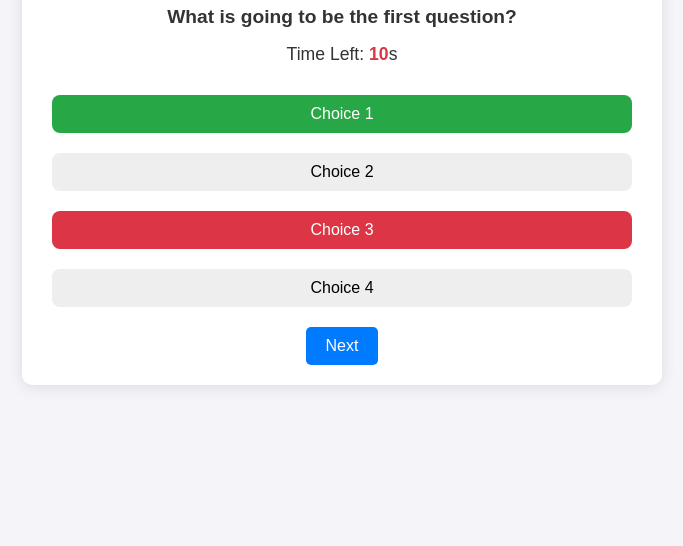
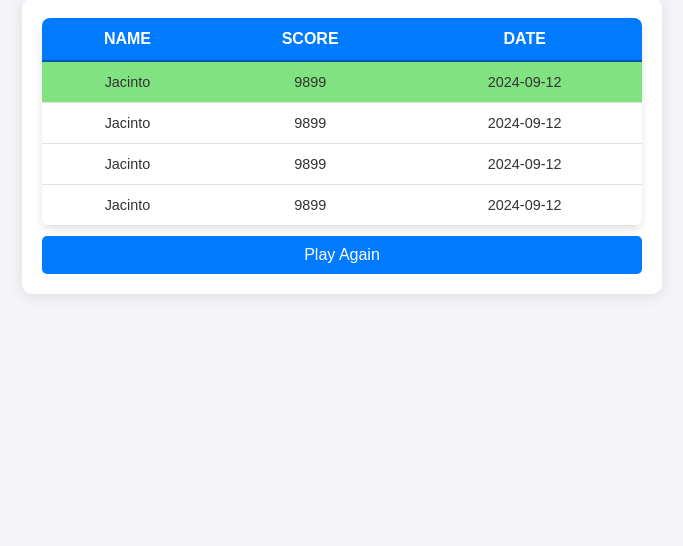
Before and after one commit to wiseacreserj/ztm_advancedjscss, a plain HTML site: page quiz-game/index.html in a window 1280 px wide. Shown: the part 254-800 px from the top of the page, without its empty margins (298-981 px from the left). Drawn offline with Linux system fonts and the light colour scheme.

Commit message:
quiz-game add table for results

```diff
--- a/quiz-game/index.html
+++ b/quiz-game/index.html
@@ -21,7 +21,7 @@
     <body>
         <div class="quiz-container">
             <!-- Quiz Box -->
-            <div id="quiz-box">
+            <div id="quiz-box" style="display: none">
                 <h1 id="question-number">Question 1</h1>
                 <h2 id="question-text">
                     What is going to be the first question?
@@ -39,6 +39,47 @@
                     Next
                 </button>
             </div>
+            <!-- Loader -->
+            <div id="loader" style="display: none">
+                <h2>Loading Hihg Scores.....</h2>
+            </div>
+            <!-- High Scores -->
+            <div id="high-score-container">
+                <table id="high-score-table">
+                    <thead>
+                        <tr>
+                            <th>Name</th>
+                            <th>Score</th>
+                            <th>Date</th>
+                        </tr>
+                    </thead>
+                    <tbody id="high-score-list">
+                        <tr class="highlight">
+                            <td>Jacinto</td>
+                            <td>9899</td>
+                            <td>2024-09-12</td>
+                        </tr>
+                        <tr>
+                            <td>Jacinto</td>
+                            <td>9899</td>
+                            <td>2024-09-12</td>
+                        </tr>
+                        <tr>
+                            <td>Jacinto</td>
+                            <td>9899</td>
+                            <td>2024-09-12</td>
+                        </tr>
+                        <tr>
+                            <td>Jacinto</td>
+                            <td>9899</td>
+                            <td>2024-09-12</td>
+                        </tr>
+                    </tbody>
+                </table>
+                <button type="button" id="play-again-btn" class="btn">
+                    Play Again
+                </button>
+            </div>
         </div>
         <!-- Script -->
         <script src="script.js"></script>
--- a/quiz-game/style.css
+++ b/quiz-game/style.css
@@ -84,3 +84,42 @@ h2 {
 .btn:hover {
     background-color: #0056b2;
 }
+
+/* High Scores */
+
+#high-score-container {
+    display: flex;
+    flex-direction: column;
+}
+
+table {
+    width: 100%;
+    border-collapse: separate;
+    border-spacing: 0;
+    box-shadow: 0 4px 8px rgba(0, 0, 0, 0.1);
+    border-radius: 8px;
+    overflow: hidden;
+}
+
+td,
+th {
+    padding: 12px;
+    border-bottom: 1px solid #e0e0e0;
+    text-align: center;
+}
+
+th {
+    background-color: #007bff;
+    color: white;
+    font-weight: bold;
+    text-transform: uppercase;
+    border-bottom: 2px solid #0056b2;
+}
+
+td {
+    font-size: 0.9rem;
+}
+
+.highlight {
+    background-color: #80e280;
+}
```
